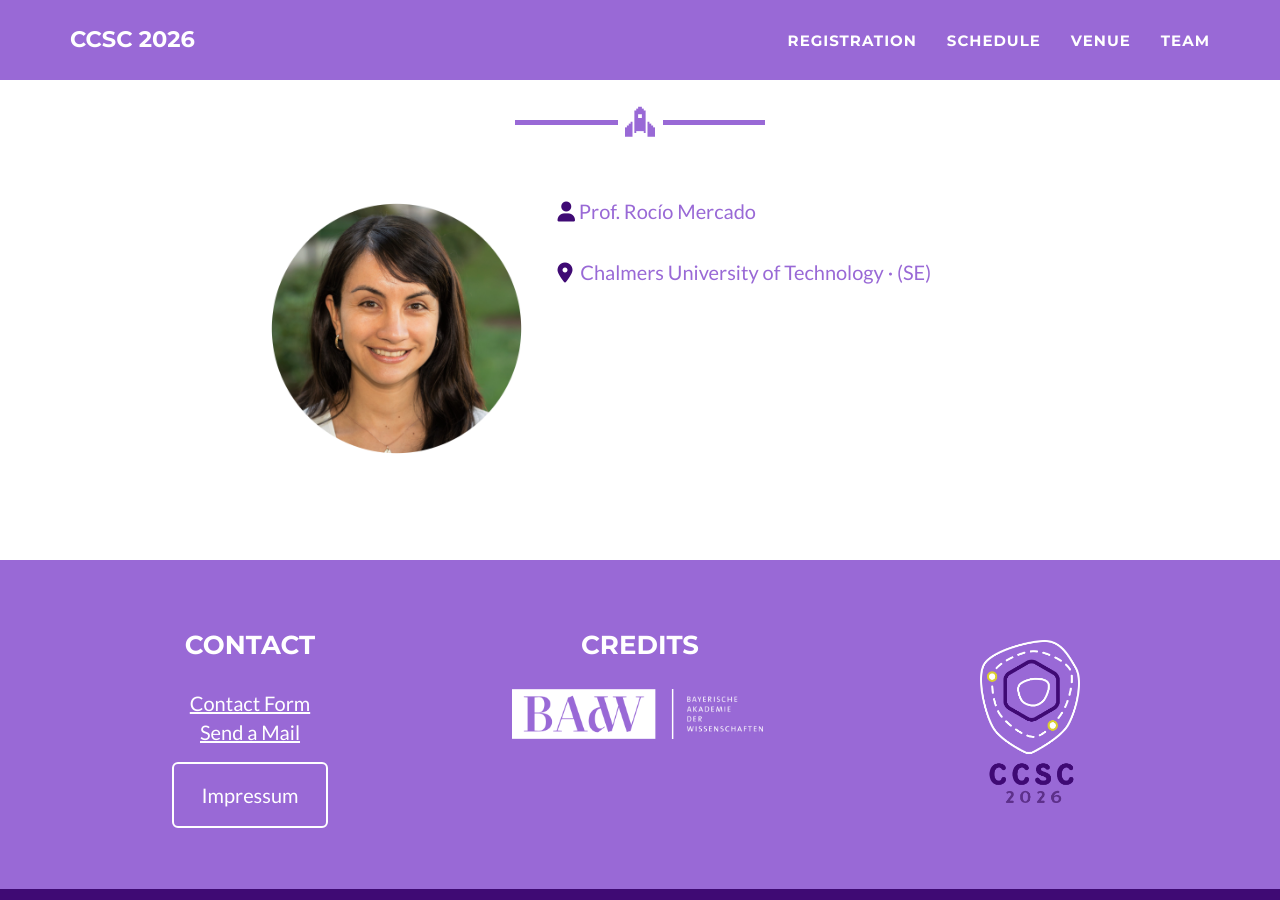
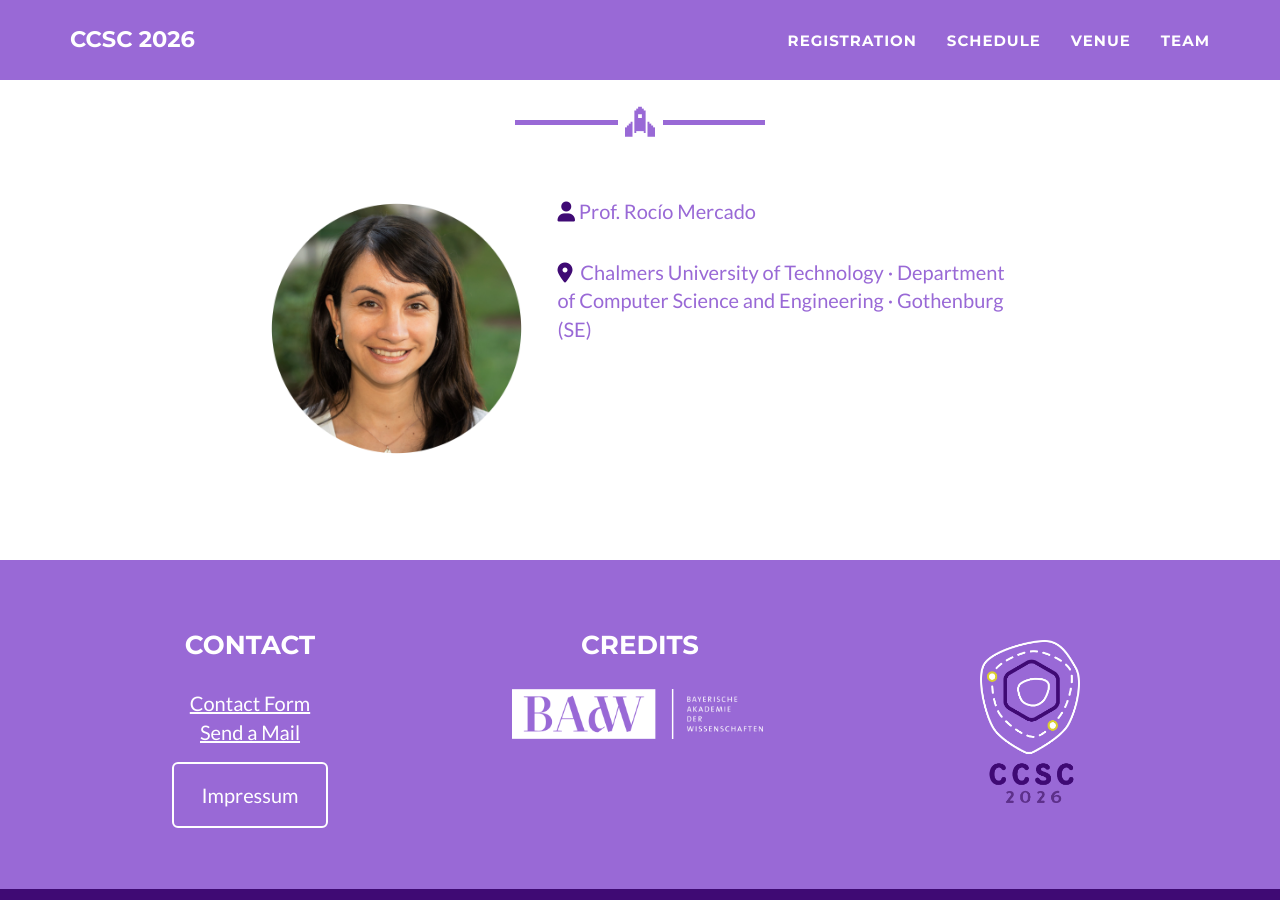
Before and after one commit to ccsc2026/ccsc2026.github.io, a Jekyll site: the page built from talks/mercado.md, in a window 1280 px wide and 900 px high, scrolled down 862 px. Built offline with Jekyll 4.4.1, drawn with Linux system fonts in a browser that asks for light colours.

Commit message:
Update mercado.md

```diff
--- a/talks/mercado.md
+++ b/talks/mercado.md
@@ -5,7 +5,7 @@ talknumber: D13
 talktime: '10.-13.03.2026, 15:00 – 15:30'
 speaker: Prof. Rocío Mercado
 img: 'Mercado, Rocio.png'
-location: 'Chalmers University of Technology · (SE)'
+location: 'Chalmers University of Technology · Department of Computer Science and Engineering · Gothenburg (SE)'
 title: 'Generative AI for Molecular Design: From Drugs to Sustainable Materials'
 authors: 'R. Mercado'
 abstract: [
```
